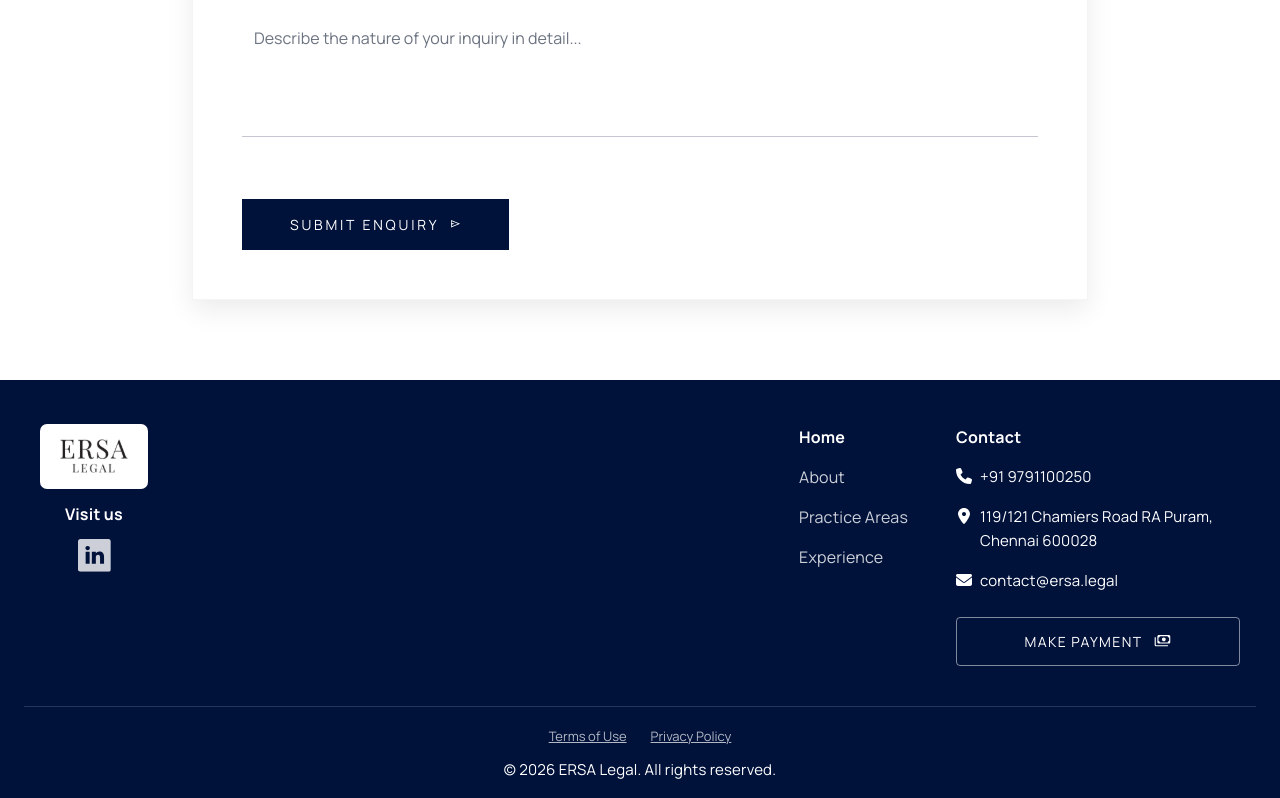
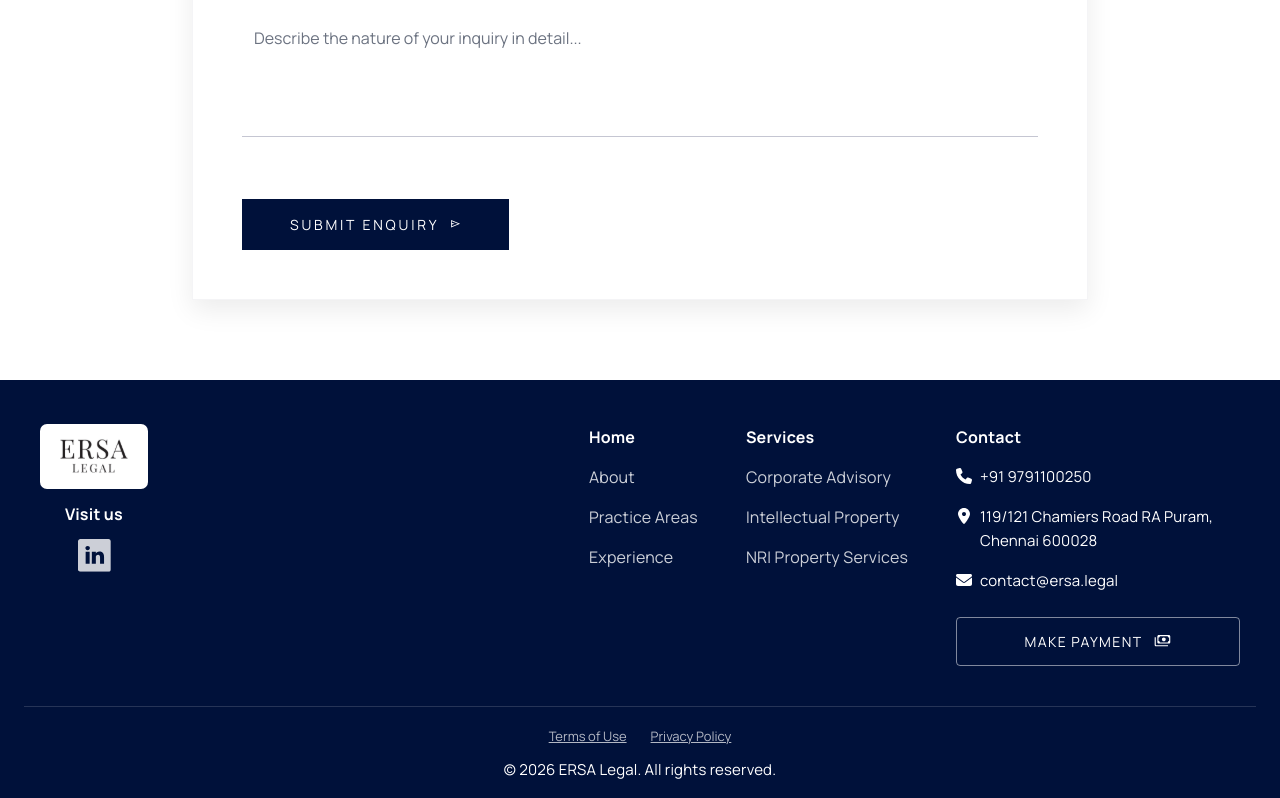
Before and after one commit to karthi-100/L-port, a React (Vite) app in the folder frontend/: page / in a window 1280 px wide. Shown: the part 3614-4412 px from the top of the page. Built offline with nearby package versions, Linux system fonts and the light colour scheme.

Commit message:
fix: removed unwanted NRI words in website and made name of services dropdown as same

```diff
--- a/frontend/src/components/CorporateAdvisoryServices.tsx
+++ b/frontend/src/components/CorporateAdvisoryServices.tsx
@@ -222,7 +222,7 @@ const CorporateAdvisoryServices: React.FC = () => {
     {
       label: "Services",
       dropdown: [
-        { label: "NRI Property Services", href: "/nri-property-services" },
+        { label: "Property Services", href: "/nri-property-services" },
         { label: "Intellectual Property", href: "/intellectual-property" },
         { label: "Corporate Advisory", href: "/corporate-advisory" },
       ],
@@ -239,7 +239,7 @@ const CorporateAdvisoryServices: React.FC = () => {
       <HeroSectionCA />
       <ServicesSectionCA />
       <ContactSectionCA />
-      <Footer links={footerLinks} />
+      <Footer links={footerLinks} showServiceLinks={false} showPayment={true} />
       <ChatWidget />
     </div>
   );
--- a/frontend/src/components/IntellectualPropertyServices.tsx
+++ b/frontend/src/components/IntellectualPropertyServices.tsx
@@ -240,7 +240,7 @@ const IntellectualPropertyServices: React.FC = () => {
     {
       label: "Services",
       dropdown: [
-        { label: "NRI Property Services", href: "/nri-property-services" },
+        { label: "Property Services", href: "/nri-property-services" },
         { label: "Intellectual Property", href: "/intellectual-property" },
         { label: "Corporate Advisory", href: "/corporate-advisory" },
       ],
@@ -258,7 +258,7 @@ const IntellectualPropertyServices: React.FC = () => {
       <ServicesSectionIP />
       <CTASectionIP />
       <ContactSectionIP />
-      <Footer links={footerLinks} />
+      <Footer links={footerLinks} showServiceLinks={false} showPayment={true} />
       <ChatWidget />
     </div>
   );
--- a/frontend/src/components/NRIPropertyServices.tsx
+++ b/frontend/src/components/NRIPropertyServices.tsx
@@ -25,7 +25,7 @@ const HeroSectionNRI: React.FC = memo(() => {
             <svg width="11" height="12" viewBox="0 0 11 12" fill="none">
               <path d="M5.5 0L6.74 4.26L11 5.5L6.74 6.74L5.5 11L4.26 6.74L0 5.5L4.26 4.26L5.5 0Z" fill="var(--color-accent)"/>
             </svg>
-            <span className="nri-hero-badge-text">Sovereign NRI Legal Assistance</span>
+            <span className="nri-hero-badge-text">Sovereign Legal Assistance</span>
           </div>
 
           <h1 className="nri-hero-h1">
@@ -209,9 +209,9 @@ const NRIPropertyServices: React.FC = () => {
     {
       label: "Service",
       dropdown: [
-        { label: "NRI Property Services", href: "/nri-property-services" },
+        { label: "Property Services", href: "/nri-property-services" },
         { label: "Intellectual Property", href: "/intellectual-property" },
-        { label: "Corporate & Commercial", href: "/corporate-advisory" },
+        { label: "Corporate Advisory", href: "/corporate-advisory" },
       ],
     },
   ];
@@ -226,7 +226,7 @@ const NRIPropertyServices: React.FC = () => {
       <HeroSectionNRI />
       <ServicesSection />
       <ContactSectionNRI />
-      <Footer links={footerLinks} />
+      <Footer links={footerLinks} showServiceLinks={false}  showPayment={true} />
       <ChatWidget />
     </div>
   );
--- a/frontend/src/components/shared/Footer.tsx
+++ b/frontend/src/components/shared/Footer.tsx
@@ -1,4 +1,5 @@
 import React, { memo } from "react";
+import { useNavigate } from "react-router-dom";
 import Logo from "../../assets/ERSALogo.svg";
 import IconLinkedIn from "../../assets/icon-linkedin.svg";
 import IconPhone from "../../assets/icon-phone.svg";
@@ -18,6 +19,7 @@ interface FooterProps {
   onOpenPayment?: () => void;
   onOpenTerms?: () => void;
   onOpenPrivacy?: () => void;
+  showServiceLinks?: boolean;
 }
 
 const contactInfo = [
@@ -38,8 +40,18 @@ const Footer: React.FC<FooterProps> = memo(({
   onOpenPayment,
   onOpenTerms,
   onOpenPrivacy,
+  showServiceLinks = true,
 }) => {
+  const navigate = useNavigate();
   const [ref, visible] = useIntersectionObserver();
+
+  const handleServiceNav = (path: string) => {
+    if (path.startsWith("/")) {
+      navigate(path);
+    } else {
+      document.getElementById(path.replace("#", ""))?.scrollIntoView({ behavior: "smooth" });
+    }
+  };
 
   return (
     <footer ref={ref} className={`ersa-footer scroll-animate ${visible ? "visible" : ""}`}>
@@ -59,6 +71,7 @@ const Footer: React.FC<FooterProps> = memo(({
 
         <div className="ersa-footer-spacer" />
 
+        {showServiceLinks && (
           <div>
             <p style={{ fontFamily: "'Manrope', sans-serif", fontWeight: 700, fontSize: 16, color: "#fff", margin: "0 0 15px" }}>Home</p>
             <div style={{ display: "flex", flexDirection: "column", gap: 16 }}>
@@ -71,6 +84,26 @@ const Footer: React.FC<FooterProps> = memo(({
               ))}
             </div>
           </div>
+        )}
+
+        {showServiceLinks && (
+          <div>
+            <p style={{ fontFamily: "'Manrope', sans-serif", fontWeight: 700, fontSize: 16, color: "#fff", margin: "0 0 15px" }}>Services</p>
+            <div style={{ display: "flex", flexDirection: "column", gap: 16 }}>
+              {[
+                { label: "Corporate Advisory", path: "/corporate-advisory" },
+                { label: "Intellectual Property", path: "/intellectual-property" },
+                { label: "NRI Property Services", path: "/nri-property-services" },
+              ].map(({ label, path }) => (
+                <a key={label} onClick={() => handleServiceNav(path)} style={{
+                  fontFamily: "'Manrope', sans-serif", fontSize: 16, color: "#fff", textDecoration: "none", lineHeight: "24px", cursor: "pointer",
+                  transition: "opacity 0.2s", opacity: 0.8,
+                }} onMouseEnter={(e) => (e.currentTarget.style.opacity = "1")}
+                  onMouseLeave={(e) => (e.currentTarget.style.opacity = "0.8")}>{label}</a>
+              ))}
+            </div>
+          </div>
+        )}
 
         <div>
           <p style={{ fontFamily: "'Manrope', sans-serif", fontWeight: 700, fontSize: 16, color: "#fff", margin: "0 0 15px" }}>Contact</p>
--- a/frontend/src/components/shared/NavBar.tsx
+++ b/frontend/src/components/shared/NavBar.tsx
@@ -27,7 +27,7 @@ const defaultLinks: NavLink[] = [
   {
     label: "Services",
     dropdown: [
-      { label: "NRI Property Services", href: "/nri-property-services" },
+      { label: "Property Services", href: "/nri-property-services" },
       { label: "Intellectual Property", href: "/intellectual-property" },
       { label: "Corporate Advisory", href: "/corporate-advisory" }
     ],
--- a/frontend/src/styles/base.css
+++ b/frontend/src/styles/base.css
@@ -374,6 +374,17 @@ a:focus, button:focus, input:focus, textarea:focus, select:focus {
 }
 .ersa-portrait img { width: 100%; height: 100%; object-fit: cover; object-position: center 35%; display: block; }
 
+/* ── Services (Contact section) ── */
+.ersa-services-section { background: #fff; padding: 80px 104px; }
+.ersa-services-grid {
+  display: grid; grid-template-columns: repeat(3, 1fr); gap: 24px; align-items: flex-start;
+}
+.ersa-service-card {
+  background: var(--color-bg-alt); padding: 32px; display: flex; flex-direction: column;
+  gap: 8px; border-radius: 6px; transition: transform var(--transition-normal), box-shadow var(--transition-normal);
+}
+.ersa-service-card:hover { transform: translateY(-3px); box-shadow: 0 8px 20px rgba(0,0,0,0.08); }
+
 /* ── Contact ── */
 .ersa-contact-section { background: #fff; padding: 80px 24px; }
 
@@ -405,7 +416,7 @@ a:focus, button:focus, input:focus, textarea:focus, select:focus {
 /* ── Footer ── */
 .ersa-footer { background: var(--color-footer-bg); padding: 44px 24px 0; overflow: hidden; box-sizing: border-box; }
 .ersa-footer-grid {
-  display: grid; grid-template-columns: auto 1fr auto auto; gap: 48px;
+  display: grid; grid-template-columns: auto 1fr auto auto auto; gap: 48px;
   align-items: start; padding-bottom: 40px; width: 100%;
   max-width: var(--max-content); margin: 0 auto; padding-left: 16px; padding-right: 16px;
 }
@@ -456,6 +467,8 @@ a:focus, button:focus, input:focus, textarea:focus, select:focus {
   .ersa-hero { padding-top: 84px; }
   .ersa-hero-img-abs { width: 36%; height: 480px; top: 110px; right: 30px; box-shadow: 0 8px 20px rgba(0,0,0,0.12); }
   .ersa-hero-text { padding: 110px calc(36% + 48px) 80px 40px; }
+  .ersa-services-section { padding: 64px 40px; }
+  .ersa-services-grid { grid-template-columns: repeat(2, 1fr); }
   .ersa-practice-section { padding: 64px 40px; }
   .ersa-practice-grid { grid-template-columns: repeat(2, 1fr); }
   .ersa-practice-wide { grid-column: 1 / span 2; }
@@ -547,6 +560,9 @@ a:focus, button:focus, input:focus, textarea:focus, select:focus {
   .ca-services-section { padding: 48px 20px; }
   .ca-services-grid { grid-template-columns: 1fr; }
   .ca-contact-section { padding: 48px 16px; }
+  .ersa-services-section { padding: 48px 20px; }
+  .ersa-services-grid { grid-template-columns: 1fr; gap: 16px; }
+  .ersa-service-card { padding: 24px; }
   .ersa-practice-section { padding: 48px 20px; text-align: center !important; }
   .ersa-practice-section > p, .ersa-practice-section > h2 { text-align: center !important; }
   .ersa-practice-grid { grid-template-columns: 1fr; gap: 20px; }
@@ -599,6 +615,9 @@ a:focus, button:focus, input:focus, textarea:focus, select:focus {
   .nri-hero-col-right { max-width: 280px; }
   .nri-services-section { padding: 32px 16px; }
   .nri-contact-section { padding: 32px 12px; }
+  .ersa-services-section { padding: 32px 16px; }
+  .ersa-services-grid { gap: 12px; }
+  .ersa-service-card { padding: 20px 16px; }
   .ersa-practice-section { padding: 32px 16px; }
   .ersa-practice-grid { gap: 16px; }
   .ersa-practice-card { padding: 20px 16px; }
```
Lines whose indentation alone changed are shown as unchanged.
